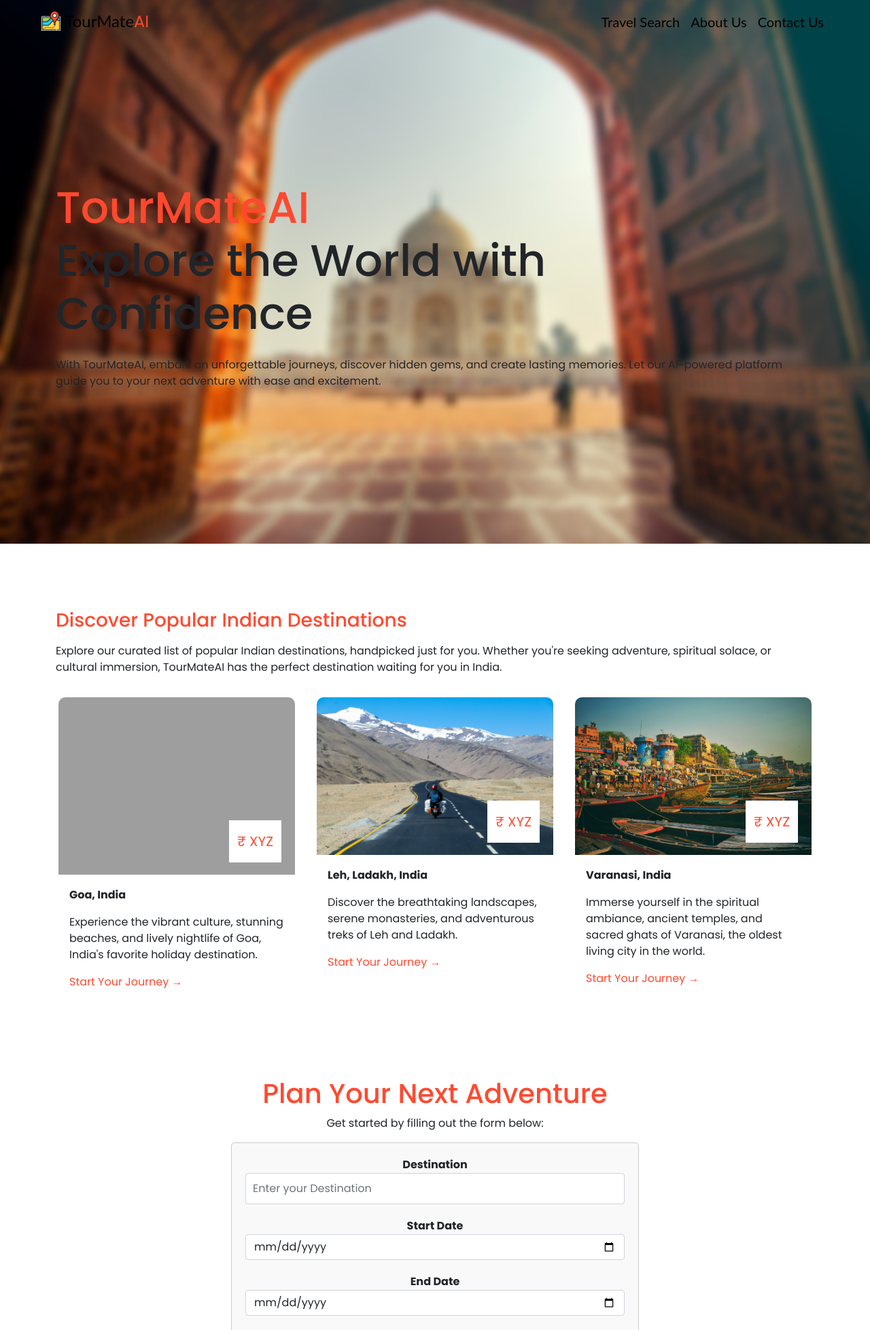
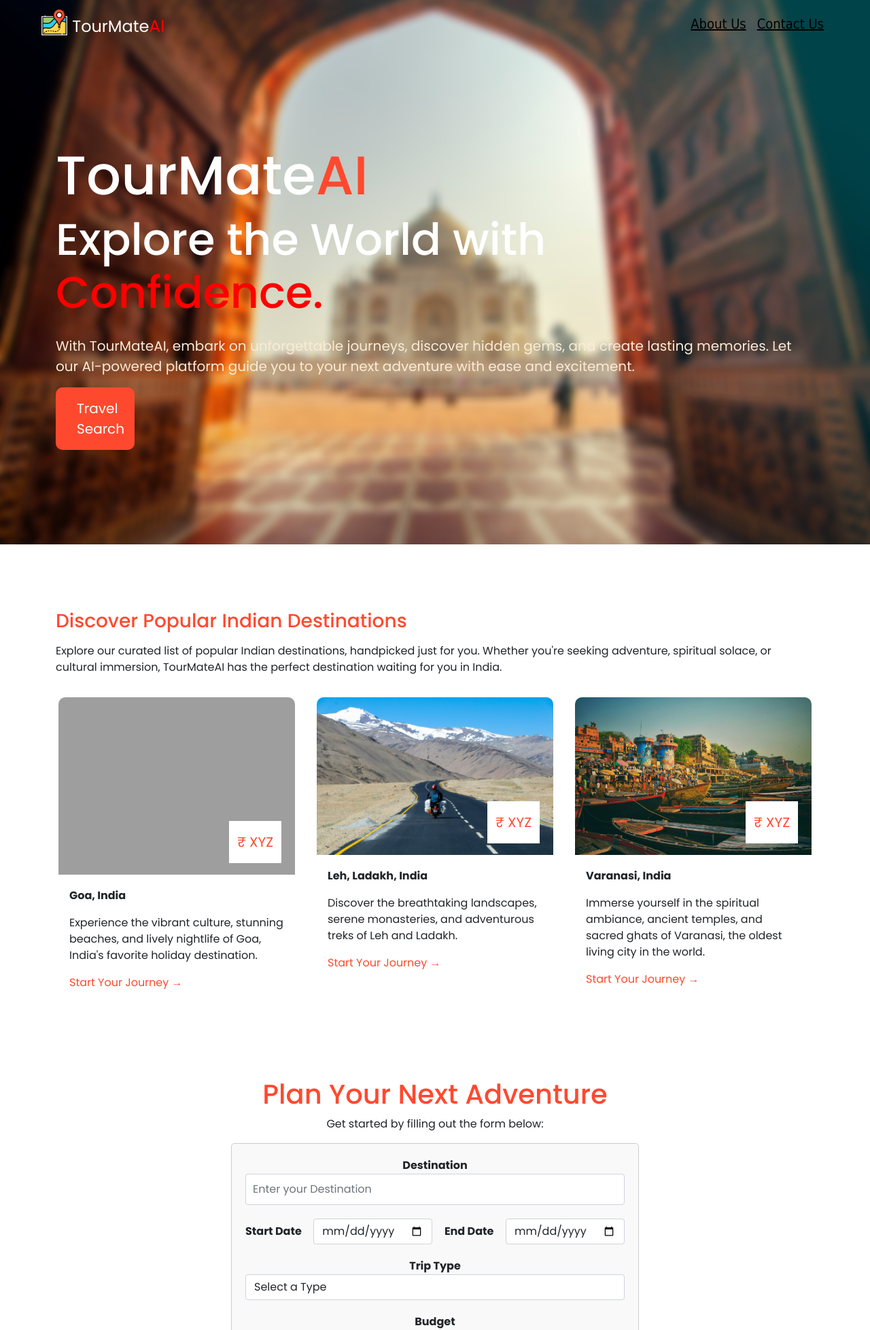
Before and after one commit to An1k4et/Agnethon2024, a Flask app: page /home in a window 1280 px wide. Shown: the top 1957 px of the page at 68% size. Run offline with Flask 3, Linux system fonts and the light colour scheme; some libraries are stand-ins or nearby versions; grey boxes are pictures that could not be loaded.

Commit message:
Fixed index.html

```diff
--- a/templates/index.html
+++ b/templates/index.html
@@ -20,8 +20,9 @@
         <nav class="navbar navbar-expand-lg navbar-light bg-transparent">
             <div class="container-fluid mx-lg-5">
                 <a class="navbar-brand fs-4" href="#">
-                    <img src="{{ url_for('static', filename='img/maplogo.png') }}" alt="" height="30px">
-                    TourMate<span class="text-red">AI</span>
+                    <img src="{{ url_for('static', filename='img/maplogo.png') }}" alt="" height="40px">
+                    <span style="color: white;">TourMate</span><span
+                        style="color: red; font-size: 25px !important;">AI</span>
                 </a>
                 <button class="navbar-toggler" type="button" data-bs-toggle="collapse"
                     data-bs-target="#navbarNavAltMarkup" aria-controls="navbarNavAltMarkup" aria-expanded="false"
@@ -32,13 +33,14 @@
                 <div class="collapse navbar-collapse justify-content-end" id="navbarNavAltMarkup">
                     <ul class="navbar-nav fs-5">
                         <li class="nav-item">
-                            <a class="nav-link" href="#journey">Travel Search</a>
+                            <a class="nav-link" href="#popular-cities"
+                                style="font-family: 'Tahoma', sans-serif !important; text-decoration: underline;">About
+                                Us</a>
                         </li>
                         <li class="nav-item">
-                            <a class="nav-link" href="#popular-cities">About Us</a>
-                        </li>
-                        <li class="nav-item">
-                            <a class="nav-link" href="#contact">Contact Us</a>
+                            <a class="nav-link" href="#contact"
+                                style="font-family: 'Tahoma', sans-serif !important; text-decoration: underline;">Contact
+                                Us</a>
                         </li>
                     </ul>
                 </div>
@@ -50,18 +52,20 @@
         <!-- Banner content -->
         <div class="container">
             <div class="banner-content">
+                <h1 id="headername">
+                    <span style="color: white;">TourMate</span><span class="text-red">AI</span>
+                    <br>
+                </h1>
                 <h1>
-                    <span class="text-red">
-                        TourMateAI
-                    </span>
-                    <br>
-                    Explore the World with Confidence
+                    <div style="color:white">Explore the World with <span style="color: red;">Confidence.</span>
+                    </div>
                 </h1>
-                <p class="mt-3">
+                <p class="mt-3" style="color: antiquewhite; font-size: 20px;">
                     With TourMateAI, embark on unforgettable journeys, discover hidden gems,
                     and create lasting memories. Let our AI-powered platform guide you to your
                     next adventure with ease and excitement.
                 </p>
+                <a href="#journey" class="btn btn-lg btn-primary" id="travelsearchbutton">Travel Search</a>
             </div>
         </div>
         <!-- End Banner content -->
@@ -167,11 +171,9 @@
                         placeholder="Enter your Destination" list="destinationSuggestions" autocomplete="off">
                     <div id="destinationSuggestions" class="suggestions"></div>
                 </div>
-                <div class="form-group">
+                <div class="form-group date-group">
                     <label for="startDate">Start Date</label>
                     <input type="date" class="form-control" id="startDate" name="startDate">
-                </div>
-                <div class="form-group">
                     <label for="endDate">End Date</label>
                     <input type="date" class="form-control" id="endDate" name="endDate">
                 </div>
@@ -208,8 +210,7 @@
             <div class="row">
                 <div class="col-md-4">
                     <h1 class="mb-5">
-                        <img src="{{ url_for('static', filename='img/maplogo.png') }}" alt="" height="30"
-                            width="30">
+                        <img src="{{ url_for('static', filename='img/maplogo.png') }}" alt="" height="40" width="40">
                         TourMate<span class="text-red">AI</span>
                     </h1>
                     <p>Embark on unforgettable journeys, discover hidden gems, and create lasting memories with
@@ -253,7 +254,7 @@
                     </p>
                     <p class="fs-5 mb-5">
                         <img src="{{ url_for('static', filename='img/icons/phone.svg') }}" width="30px" alt="">
-                        +999 99 99
+                        +999 999 999
                     </p>
                     <p class="fs-5 mb-5">
                         <img src="{{ url_for('static', filename='img/icons/email.svg') }}" width="30px" alt="">
```
Also changed, not shown: 1 other file.
